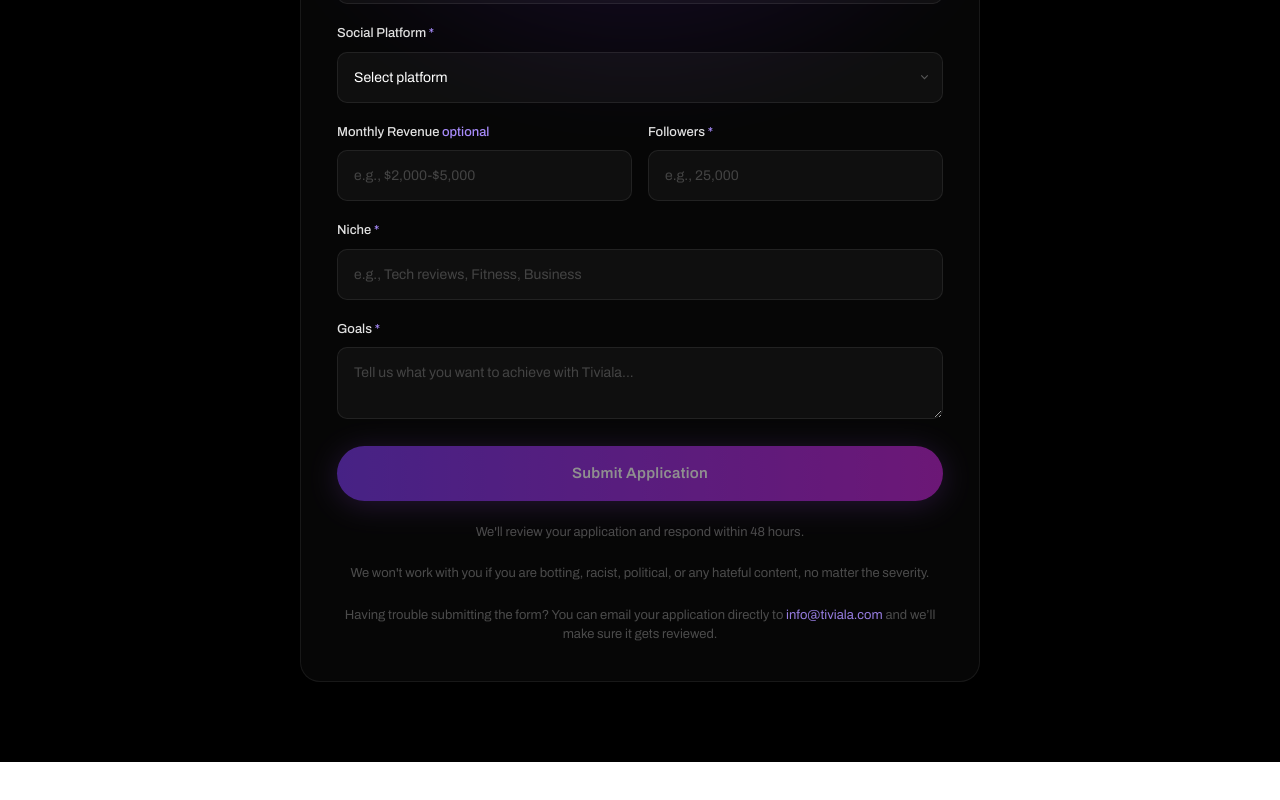
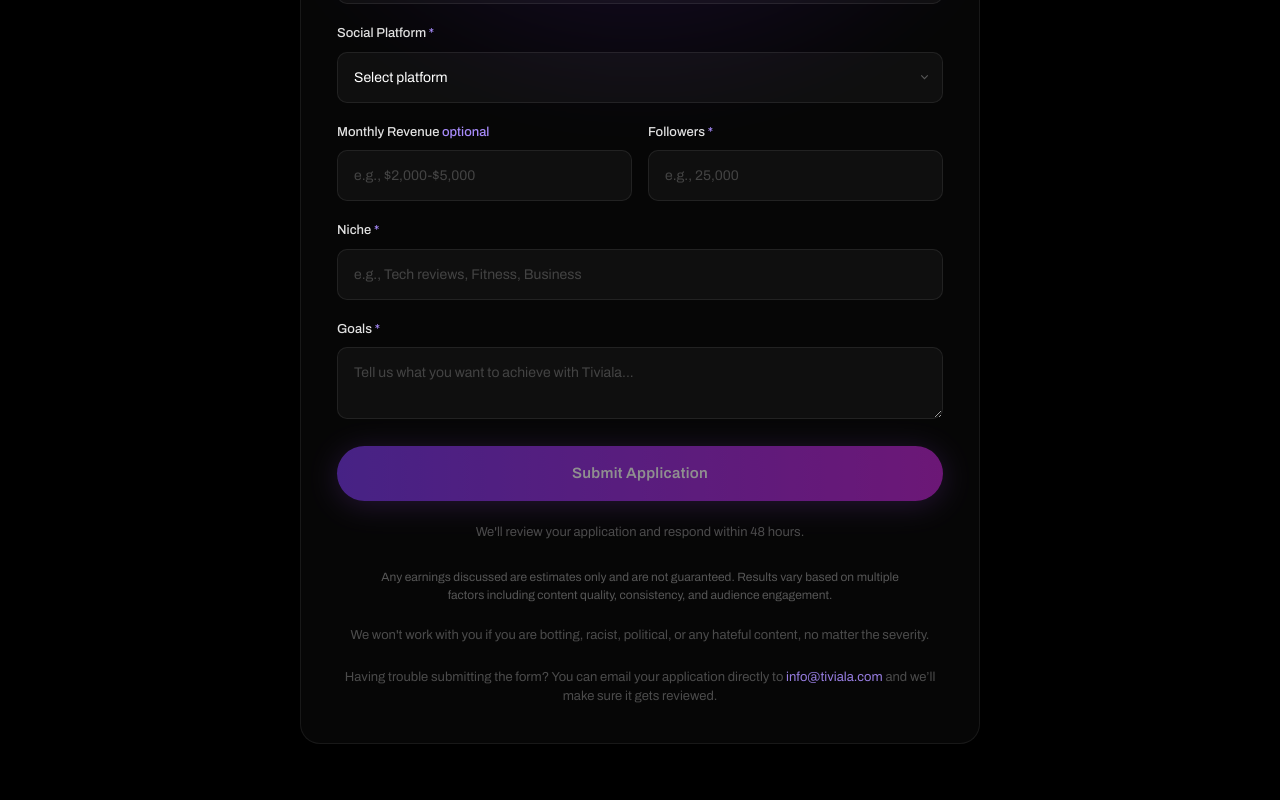
Before and after one commit to kwakdev/client, a React (Vite) app: page /form in a window 1280 px wide. Shown: the part 507-1307 px from the top of the page. Before the commit the page ends 1269 px from the top, so only its background shows below. Built offline with nearby package versions, Linux system fonts and the light colour scheme.

Commit message:
added disclaimer

```diff
--- a/src/pages/FormPage.tsx
+++ b/src/pages/FormPage.tsx
@@ -484,6 +484,20 @@ export const FormPage: React.FC = () => {
             <p style={{ textAlign: "center", fontSize: "13px", color: "rgba(255,255,255,0.28)", marginTop: "2px" }}>
               We'll review your application and respond within 48 hours.
             </p>
+            <p
+  style={{
+    textAlign: "center",
+    fontSize: "12px",
+    color: "rgba(255,255,255,0.32)",
+    marginTop: "6px",
+    lineHeight: "1.5",
+    maxWidth: "520px",
+    marginLeft: "auto",
+    marginRight: "auto",
+  }}
+>
+  Any earnings discussed are estimates only and are not guaranteed. Results vary based on multiple factors including content quality, consistency, and audience engagement.
+</p>
             <p style={{ textAlign: "center", fontSize: "13px", color: "rgba(255,255,255,0.28)", marginTop: "2px" }}>
               We won't work with you if you are botting, racist, political, or any hateful content, no matter the severity.
             </p>
```
